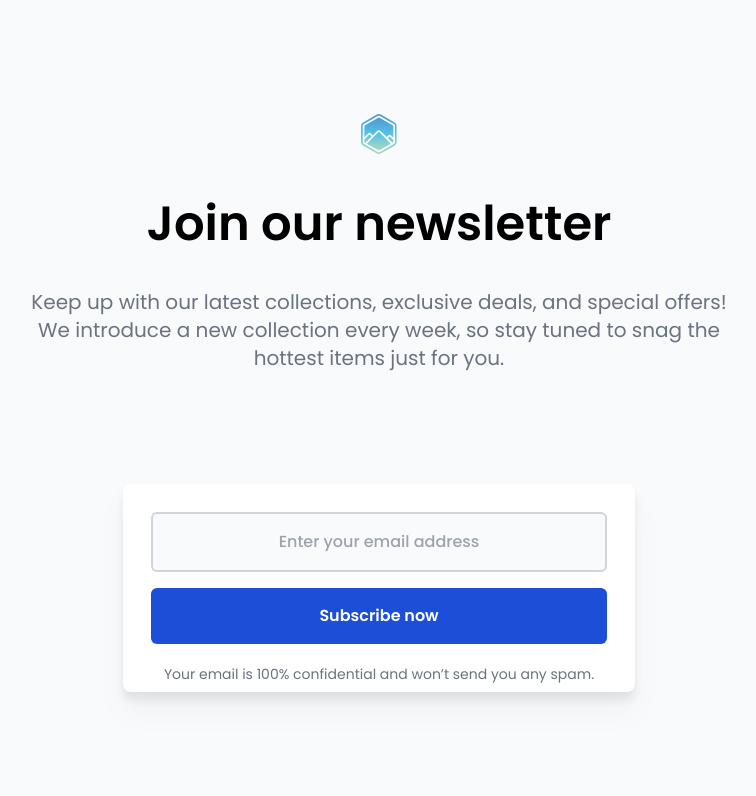
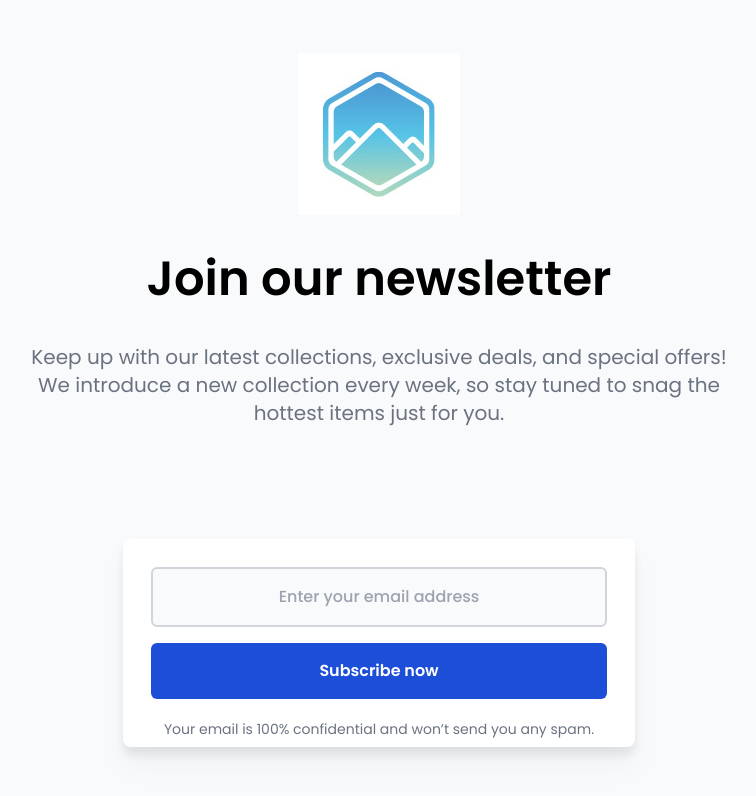
Before and after one commit to AkashAdarkar/Newsletter, a plain HTML site: page index.html in a window 1280 px wide. Shown: the whole page, without its empty margins (261-1017 px from the left). Drawn offline with Linux system fonts and the light colour scheme.

Commit message:
replaced svg with jpg

```diff
--- a/index.html
+++ b/index.html
@@ -12,7 +12,7 @@
   </head>
   <body class="bg-gray-50 flex flex-col justify-center items-center min-h-screen"  >
 
-<img  class=""  src="/resources/logo.svg" alt="logo" srcset="">
+<img  class=""  src="/resources/logo.jpg" alt="logo" srcset="">
 <h1 class="pt-12  font-poppins text-xl font-semibold text text-black"  >Join our newsletter</h1>
 <p class=" md:w-3/4   lg:max-w-3xl lg:px-5  font-poppins text-lg font-normal text-gray-500 w-3/4 pb-28 pt-12 px-1 text-center "  >Keep up with our latest collections, exclusive deals, and special offers!  We introduce a new collection every week, so stay tuned to snag the hottest items just for you.</p>
 
```
Also changed, not shown: resources/logo.jpg (added).
